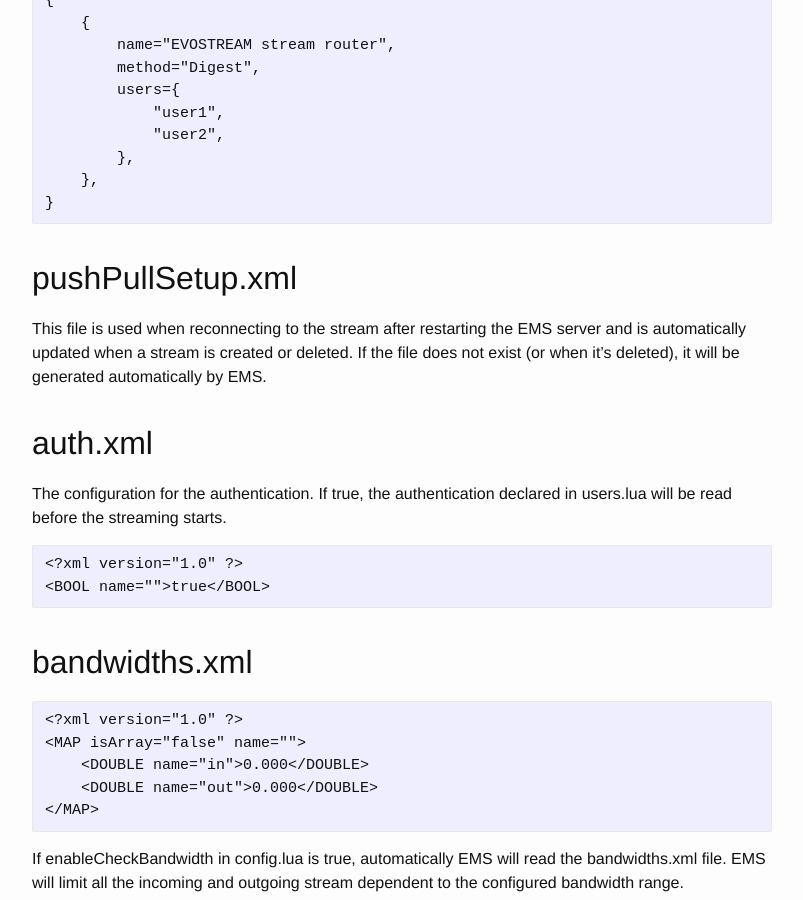
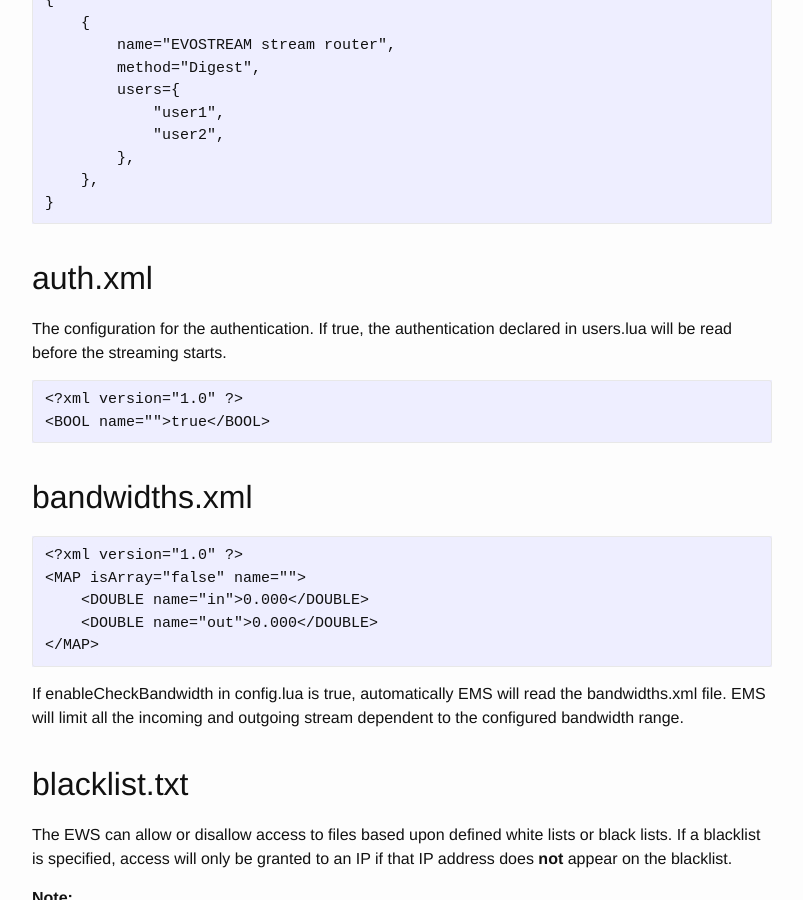
Before and after one commit to EvoStream/ems_user_guide, a Jekyll site: the page built from _posts/2016-01-01-webconfigfile.md, in a window 1280 px wide and 900 px high, scrolled down 9249 px. Shown: the whole window, without its empty margins (238-1041 px from the left). Built offline with Jekyll 4.4.1, drawn with Linux system fonts in a browser that asks for light colours.

Commit message:
updated
updated

````diff
--- a/_posts/2016-01-01-webconfigfile.md
+++ b/_posts/2016-01-01-webconfigfile.md
@@ -7,6 +7,8 @@ permalink: webconfigfile
 ---
 
 This file contains the EvoStream Web Server (EWS) configuration. The locations of various web server files/folders can be changed here. Various web server settings such as HTTP port, group name aliases, mime types, etc. can be modified here also.
+
+
 
 ## Contents
 
@@ -35,6 +37,8 @@ When the web server starts, the following sequence of operations is performed:
 
 - The `logAppenders` value is read. This is where all log appenders are configured and brought up to running state. Depending on the collection of your log appenders, you may (not) see further log messages.
 - The `applications` valueis taken into consideration. After this stage completes, all the applications are fully functional and the server is online and ready to do stuff.
+
+
 
 ## logAppenders
 
@@ -72,6 +76,8 @@ This section contains a list of log appenders. The entire collection of appender
 |    fileLength     | number  |    no     | Buffer size of the file appender.        |
 |    singleLine     | boolean |    no     | If yes, multi-line log messages are merged into one line. |
 
+
+
 ## applications
 
 ```
@@ -93,6 +99,8 @@ This section is where all the applications inside the server are placed. It hold
 | rootDirectory | string |   True    | The folder containing applications subfolders. If this path begins with a "/" or "\" (depending on the OS), then is treated as an absolute path. Otherwise is treated as a path relative to the run-time directory (the place where you started the server). |
 
 Following the rootDirectory, there is webserver application. This application has its properties contained in an object. See details below.
+
+
 
 ## webServer Application
 
@@ -160,6 +168,8 @@ applications=
 |    mediFileDownloadTimeout     |         |           |                                          |
 |     includeResponseHeaders     | object  |    No     | Additional headers to be included in the response. |
 
+
+
 ## supportedMimeTypes
 
 ```
@@ -193,6 +203,8 @@ This section is used to indicate file extension associations to mime types.
 | streamType | string  |    no     | The type of HTTP stream.                 |
 | isManifest | boolean |    no     | Indicates if a file is a manifest used with the HTTP streaming variant. |
 
+
+
 ## includeResponseHeaders
 
 ```
@@ -217,6 +229,8 @@ This section indicates additional headers to be included in the response.
 |  header  | string  |    yes    | The response header.                     |
 | content  | string  |    yes    | The value particular to the response header. |
 | override | boolean |    No     | Indicates if the header should be overridden if the existing header has this already included. |
+
+
 
 ## apiProxy
 
@@ -316,6 +330,8 @@ This file is used when reconnecting to the stream after restarting the EMS serve
     </MAP>
 ```
 
+
+
 ## connLimits.xml
 
 This file sets the allowed maximum number of connections to EMS.
@@ -324,6 +340,8 @@ This file sets the allowed maximum number of connections to EMS.
 <?xml version="1.0" ?>
 <UINT32 name="">0</UINT32>
 ```
+
+
 
 ## users.lua (Authentication)
 
@@ -348,9 +366,7 @@ realms=
 }
 ```
 
-## pushPullSetup.xml
 
-This file is used when reconnecting to the stream after restarting the EMS server and is automatically updated when a stream is created or deleted. If the file does not exist (or when it's deleted), it will be generated automatically by EMS.
 
 ## auth.xml
 
@@ -360,6 +376,8 @@ The configuration for the authentication. If true, the authentication declared i
 <?xml version="1.0" ?>
 <BOOL name="">true</BOOL>
 ```
+
+
 
 ## bandwidths.xml
 
@@ -372,6 +390,8 @@ The configuration for the authentication. If true, the authentication declared i
 ```
 
 If enableCheckBandwidth in config.lua is true, automatically EMS will read the bandwidths.xml file. EMS will limit all the incoming and outgoing stream dependent to the configured bandwidth range.
+
+
 
 ## blacklist.txt
 
@@ -391,6 +411,8 @@ The EWS can allow or disallow access to files based upon defined white lists or
     blacklistFile="..\\config\\blacklist.txt",
   ```
 
+
+
 ## whitelist.txt
 
 The EWS can allow or disallow access to files based upon defined white lists or black lists. If a whitelist is specified, access will only be granted when the HTTP request originates from an IP on the whitelist.
@@ -409,6 +431,8 @@ The EWS can allow or disallow access to files based upon defined white lists or
     blacklistFile="..\\config\\blacklist.txt",
   ```
 
+
+
 ## ingestpoints.xml
 
 ```
@@ -416,6 +440,8 @@ The EWS can allow or disallow access to files based upon defined white lists or
     <MAP isArray="false" name="">
 </MAP>
 ```
+
+
 
 ## server.cert
 
@@ -429,6 +455,8 @@ sjiyBNWZUq1pE3x0RnTpUA==
 -----END CERTIFICATE-----
 ```
 
+
+
 ## server.key
 
 ```
````
